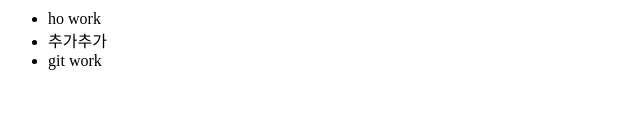
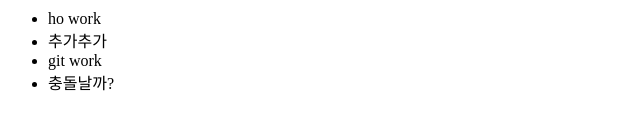
Before and after one commit to jeonsh1220/jhg1927, a plain HTML site: page index.html in a window 1280 px wide. Shown: the part 186-316 px from the top of the page, without its empty margins (0-640 px from the left). Drawn offline with Linux system fonts and the light colour scheme.

Commit message:
ver09_index.html 충돌날까?

```diff
--- a/index.html
+++ b/index.html
@@ -10,6 +10,7 @@ d<html>
 			<li> ho work </li>
 			<li> 추가추가 </li>
 			<li> git work </li>
+			<li> 충돌날까? </li>
 		</ul>
 	</body>
 </html>
```
